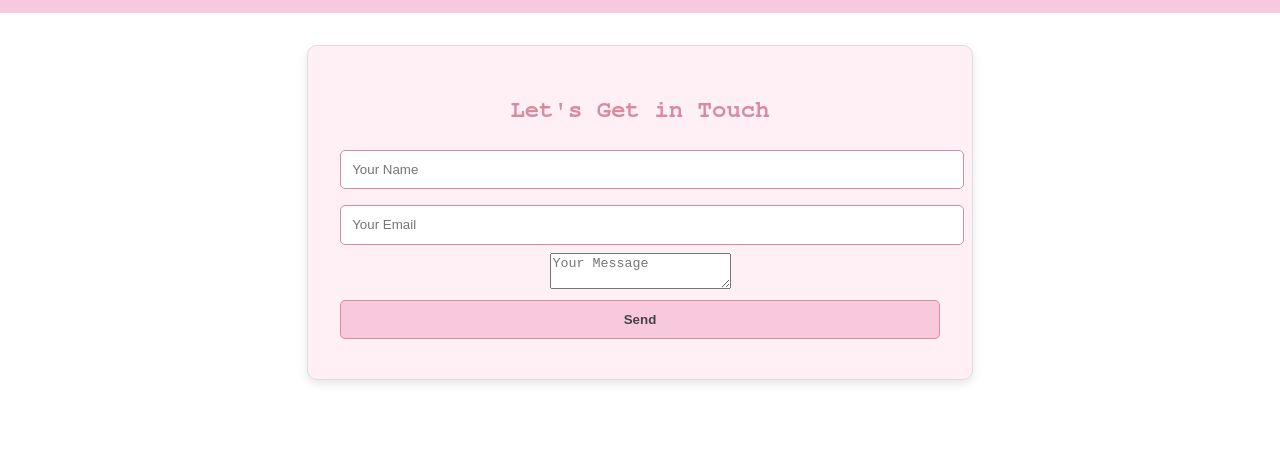
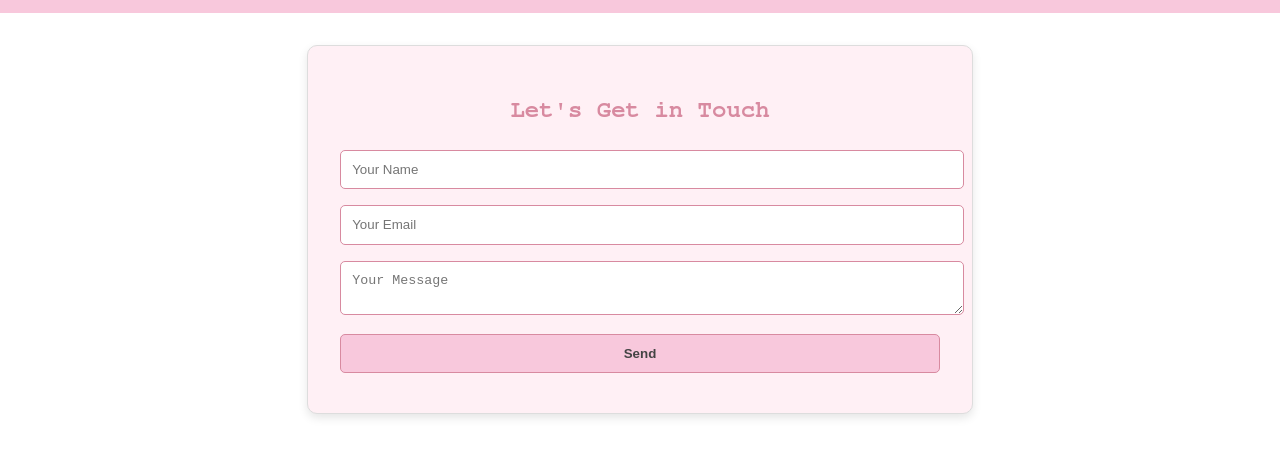
Before and after one commit to sashaodumodu/sashaodumodu.com, a plain HTML site: page contact.html in a window 1280 px wide. Shown: the part 75-532 px from the top of the page. Drawn offline with Linux system fonts and the light colour scheme.

Commit message:
Update style.css

```diff
--- a/style.css
+++ b/style.css
@@ -56,7 +56,7 @@ th, td {
 }
 
 /* Form */
-form input, form text area, form button {
+form input, form textarea, form button {
   width: 100%;
   padding: 0.7rem;
   margin: 0.5rem 0;
```
